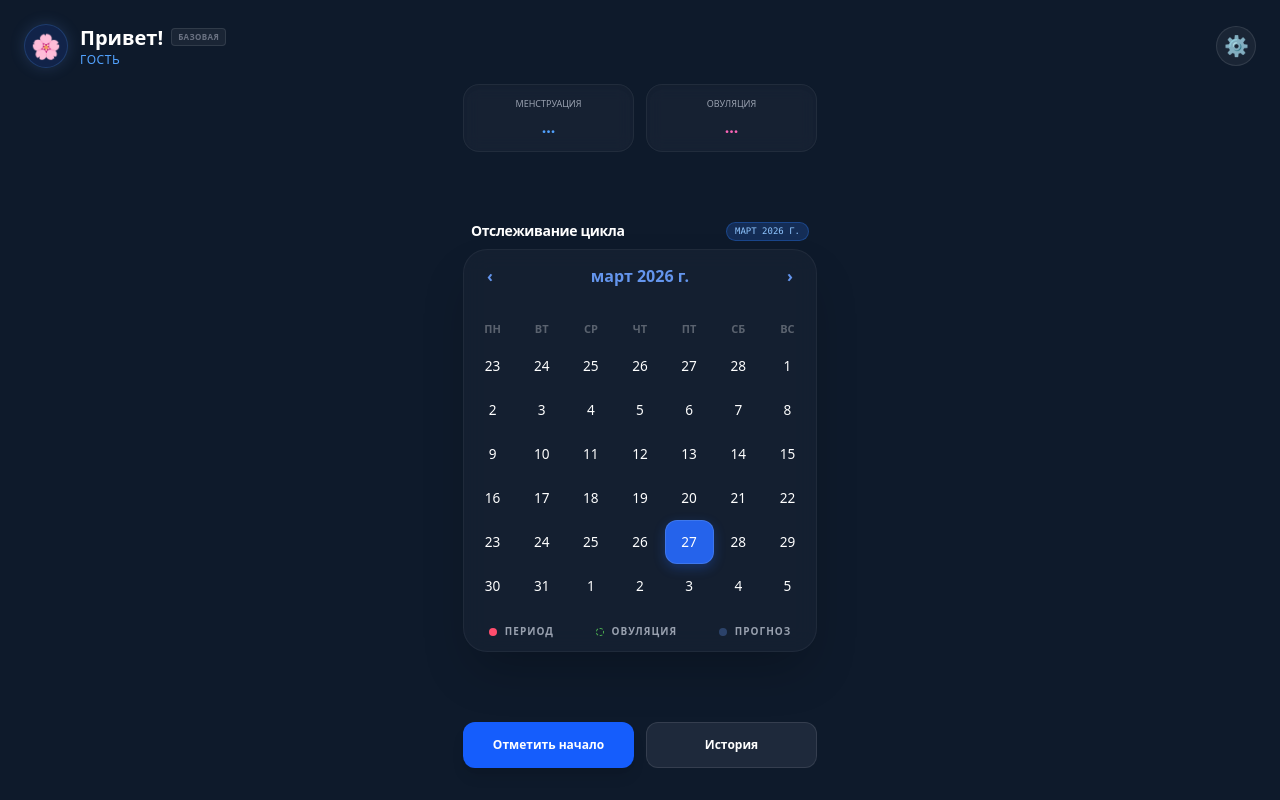
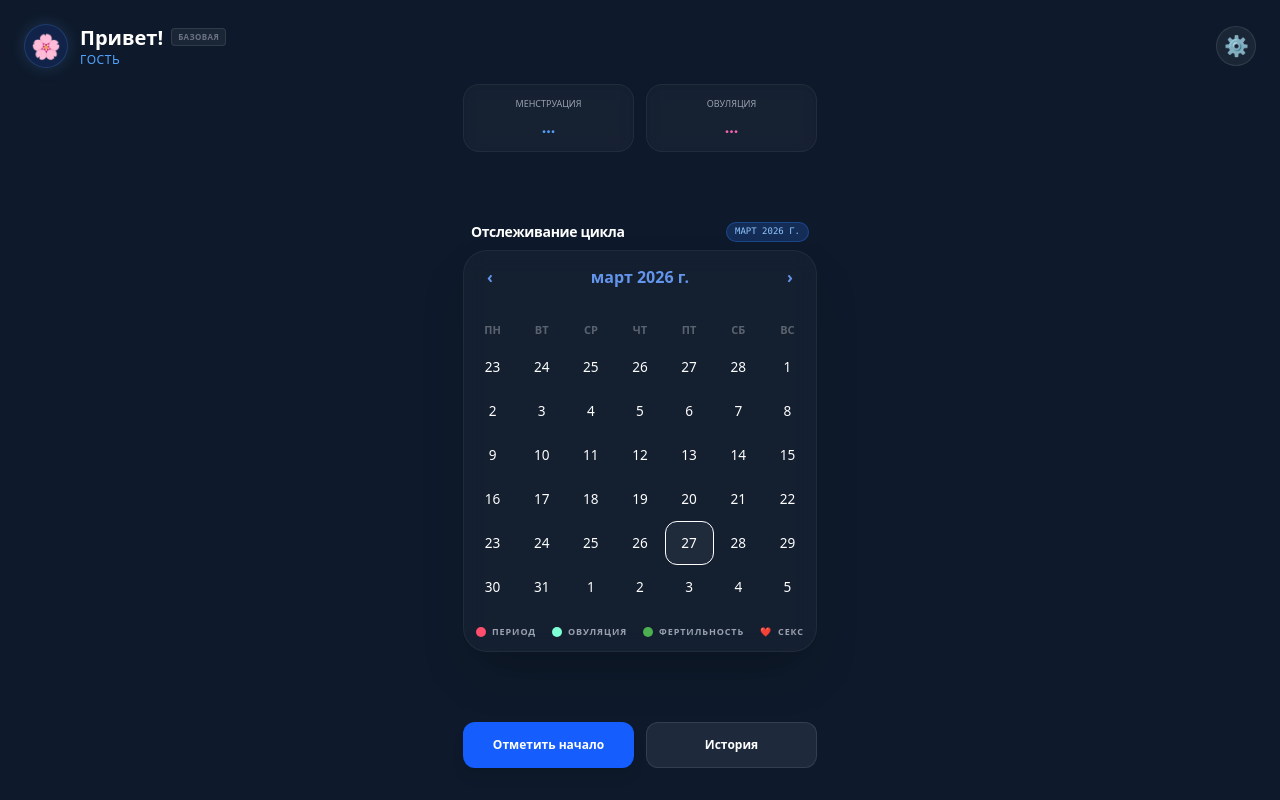
Before and after one commit to sxxxonne-source/period-tracker, a Next.js app: page /dashboard in a window 1280 px wide. Built offline with nearby package versions, Linux system fonts and the light colour scheme; no server answers; the database is empty.

Commit message:
moneytwo

```diff
--- a/app/components/Calendar.tsx
+++ b/app/components/Calendar.tsx
@@ -13,9 +13,16 @@ type Period = {
   duration: number
 }
 
+// Тип для событий (секс, симптомы и т.д.)
+type UserEvent = {
+  date: string
+  type: string
+}
+
 export default function CycleCalendar() {
   const [periods, setPeriods] = useState<Period[]>([])
-  const [value, setValue] = useState<Value>(new Date());
+  const [events, setEvents] = useState<UserEvent[]>([]) // Состояние для сердечек
+  const [value, setValue] = useState<Value>(null);
   const [cycleLength, setCycleLength] = useState(28);
 
   useEffect(() => {
@@ -23,27 +30,45 @@ export default function CycleCalendar() {
       const savedCycle = localStorage.getItem("cycle_length");
       if (savedCycle) setCycleLength(Number(savedCycle));
       fetchPeriods();
+      fetchEvents(); // Загружаем события ПА
     }
   }, [])
 
   async function fetchPeriods() {
     const userId = (typeof window !== "undefined" && localStorage.getItem("telegram_user_id")) || "test_user"
-
     const { data } = await supabase
       .from("periods")
       .select("start_date, duration")
       .eq("user_id", userId)
-      .order("start_date", { ascending: false }) // ВАЖНО: Сортируем, чтобы последний был первым
+      .order("start_date", { ascending: false })
 
     if (data) setPeriods(data)
   }
 
+  // Загрузка ПА из новой таблицы
+  async function fetchEvents() {
+    const userId = (typeof window !== "undefined" && localStorage.getItem("telegram_user_id")) || "test_user"
+    const { data } = await supabase
+      .from("events")
+      .select("date, type")
+      .eq("user_id", userId)
+      .eq("type", "sex") // Берем только отметки секса
+
+    if (data) setEvents(data)
+  }
+
   const getTileClassName = ({ date, view }: { date: Date; view: string }) => {
     if (view !== 'month') return null
-
     const dateStr = date.toISOString().split('T')[0]
 
-    // 1. Отображение РЕАЛЬНЫХ данных из базы
+    // Массив для хранения всех подходящих классов
+    let classes: string[] = []
+
+    // 1. Проверка на СЕКС (Сердечко) - добавляем класс всегда, если есть событие
+    const hasSex = events.some(e => e.date === dateStr)
+    if (hasSex) classes.push('tile-sex')
+
+    // 2. ПРИОРИТЕТ: Реальные месячные (Розовый)
     const isRecordedPeriod = periods.some(p => {
       const start = new Date(p.start_date)
       const end = new Date(start)
@@ -51,42 +76,43 @@ export default function CycleCalendar() {
       return date >= start && date <= end
     })
 
-    if (isRecordedPeriod) return 'period'
-
-    // 2. Логика ПРОГНОЗА на следующий месяц
-    if (periods.length > 0) {
+    if (isRecordedPeriod) {
+      classes.push('tile-period')
+    } else if (periods.length > 0) {
+      // 3. Логика ПРОГНОЗА, ОВУЛЯЦИИ И ФЕРТИЛЬНОСТИ
       const lastRecordedStart = new Date(periods[0].start_date)
       const duration = periods[0].duration || 5
-
-      // Рассчитываем дату начала СЛЕДУЮЩЕГО цикла
       const predictedStart = new Date(lastRecordedStart)
       predictedStart.setDate(lastRecordedStart.getDate() + cycleLength)
-
       const predictedEnd = new Date(predictedStart)
       predictedEnd.setDate(predictedStart.getDate() + (duration - 1))
 
-      // Красим прогнозируемый период
       if (date >= predictedStart && date <= predictedEnd) {
-        return 'period-predicted'
+        classes.push('tile-predicted')
       }
 
-      // --- ОВУЛЯЦИЯ И ФЕРТИЛЬНОСТЬ ДЛЯ ПРОГНОЗА ---
       const ovulationDate = new Date(predictedStart)
       ovulationDate.setDate(ovulationDate.getDate() - 14)
 
-      if (date.toISOString().split('T')[0] === ovulationDate.toISOString().split('T')[0]) {
-        return 'ovulation'
+      if (dateStr === ovulationDate.toISOString().split('T')[0]) {
+        classes.push('tile-ovulation')
+      } else {
+        const fertStart = new Date(ovulationDate)
+        fertStart.setDate(ovulationDate.getDate() - 3)
+        const fertEnd = new Date(ovulationDate)
+        fertEnd.setDate(ovulationDate.getDate() + 1)
+        if (date >= fertStart && date <= fertEnd) {
+          classes.push('tile-fertility')
+        }
       }
-
-      const fertStart = new Date(ovulationDate)
-      fertStart.setDate(ovulationDate.getDate() - 3)
-      const fertEnd = new Date(ovulationDate)
-      fertEnd.setDate(ovulationDate.getDate() + 1)
-
-      if (date >= fertStart && date <= fertEnd) return 'fertility'
     }
 
-    return null
+    // Выделение текущего дня
+    const today = new Date();
+    today.setHours(0,0,0,0);
+    if (date.getTime() === today.getTime()) classes.push('tile-today')
+
+    return classes.join(' ') // Возвращаем строку классов, разделенных пробелом
   }
 
   return (
@@ -103,15 +129,18 @@ export default function CycleCalendar() {
         }
       />
 
-      <div className="flex justify-around mt-4 pb-2 text-[10px] uppercase tracking-widest text-gray-400 font-bold">
-        <div className="flex items-center gap-2">
-          <div className="w-2 h-2 rounded-full bg-[#ff4d6d]"></div> Период
+      <div className="flex justify-around mt-4 pb-2 text-[9px] uppercase tracking-widest text-gray-400 font-bold">
+        <div className="flex items-center gap-1.5">
+          <div className="w-2.5 h-2.5 rounded-full bg-[#ff4d6d]"></div> Период
         </div>
-        <div className="flex items-center gap-2">
-          <div className="w-2 h-2 rounded-full border border-[#4caf50] border-dashed"></div> Овуляция
+        <div className="flex items-center gap-1.5">
+          <div className="w-2.5 h-2.5 rounded-full bg-[#7FFFD4]"></div> Овуляция
         </div>
-        <div className="flex items-center gap-2">
-          <div className="w-2 h-2 rounded-full bg-[#6495ED]/30"></div> Прогноз
+        <div className="flex items-center gap-1.5">
+          <div className="w-2.5 h-2.5 rounded-full bg-[#4caf50]"></div> Фертильность
+        </div>
+        <div className="flex items-center gap-1.5">
+          <span>❤️</span> Секс
         </div>
       </div>
     </div>
--- a/app/globals.css
+++ b/app/globals.css
@@ -130,3 +130,31 @@ button:focus {
   background: rgba(255, 77, 109, 0.5) !important; /* 50% прозрачности */
   border: 1px dashed #ff4d6d !important;
 }
+.calendar-container .tile-period { background-color: #ff4d6d !important; color: white !important; }
+.calendar-container .tile-ovulation { background-color: #7FFFD4 !important; color: #0e1a2b !important; font-weight: bold; }
+.calendar-container .tile-fertility { background-color: rgba(76, 175, 80, 0.3) !important; color: #81c784 !important; }
+.calendar-container .tile-predicted { background-color: rgba(255, 77, 109, 0.3) !important; border: 1px dashed #ff4d6d !important; }
+.calendar-container .tile-today { border: 1px solid white !important; }
+/* --- СТИЛИ ДЛЯ ОТОБРАЖЕНИЯ ПА (СЕКСА) --- */
+
+/* Плитка, на которой есть событие 'sex', должна быть relative */
+.calendar-container .tile-sex {
+  position: relative !important;
+}
+
+/* Создаем сердечко с помощью псевдоэлемента ::after */
+.calendar-container .tile-sex::after {
+  content: "❤️"; /* Иконка сердечка */
+  position: absolute;
+  top: 1px;       /* Чуть отступаем сверху */
+  right: 1px;     /* Чуть отступаем справа */
+  font-size: 8px; /* Маленький размер */
+  line-height: 1;
+  filter: drop-shadow(0 1px 1px rgba(0,0,0,0.5)); /* Тень для читаемости */
+  z-index: 5;    /* Поверх текста даты */
+}
+
+/* Убедимся, что на розовом фоне (Месячные) сердечко тоже видно */
+.calendar-container .tile-period.tile-sex::after {
+  filter: drop-shadow(0 1px 1px rgba(255,255,255,0.3));
+}
```
